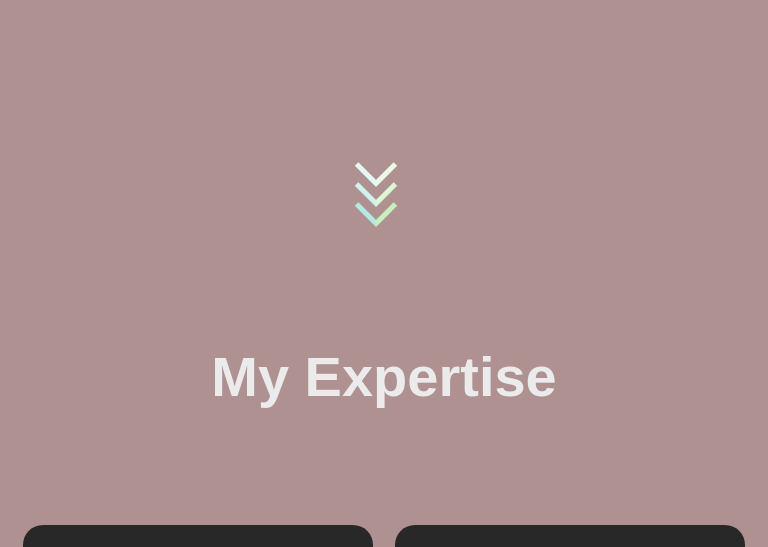
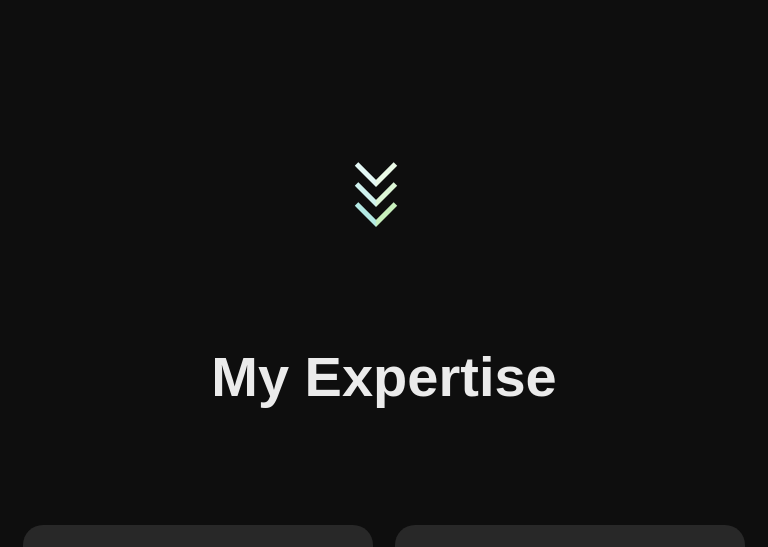
Before and after one commit to Jesusborjas006/Portfolio, a plain HTML site: page index.html in a window 768 px wide. Shown: the part 531-1078 px from the top of the page. Drawn offline with Linux system fonts and the light colour scheme.

Commit message:
Update media query

```diff
--- a/mediaStyles.css
+++ b/mediaStyles.css
@@ -102,9 +102,6 @@
 
 /* iPads, Tablets */
 @media (min-width: 501px) and (max-width: 1024px) {
-  body {
-    background-color: rgba(121, 67, 67, 0.585);
-  }
   /* Hero Section */
   .nav-links ul{
     font-size: 20px;
```
